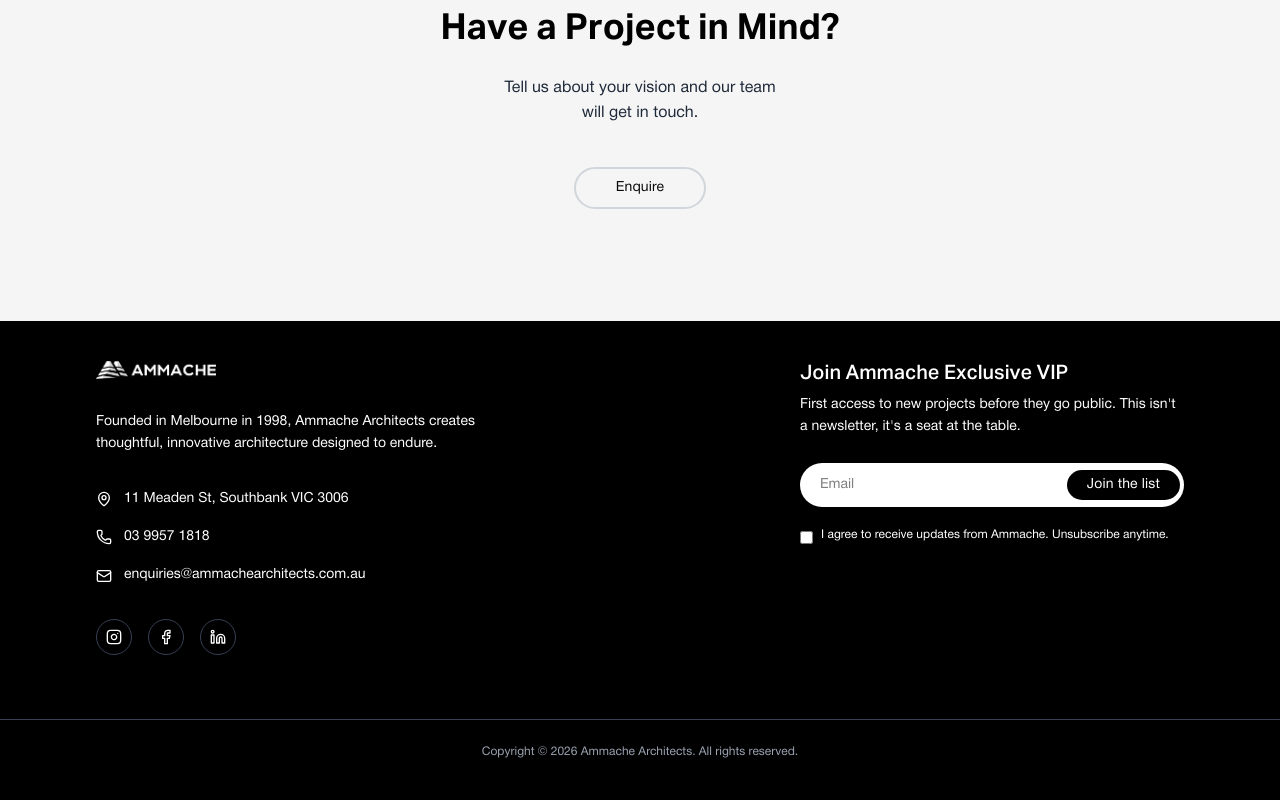
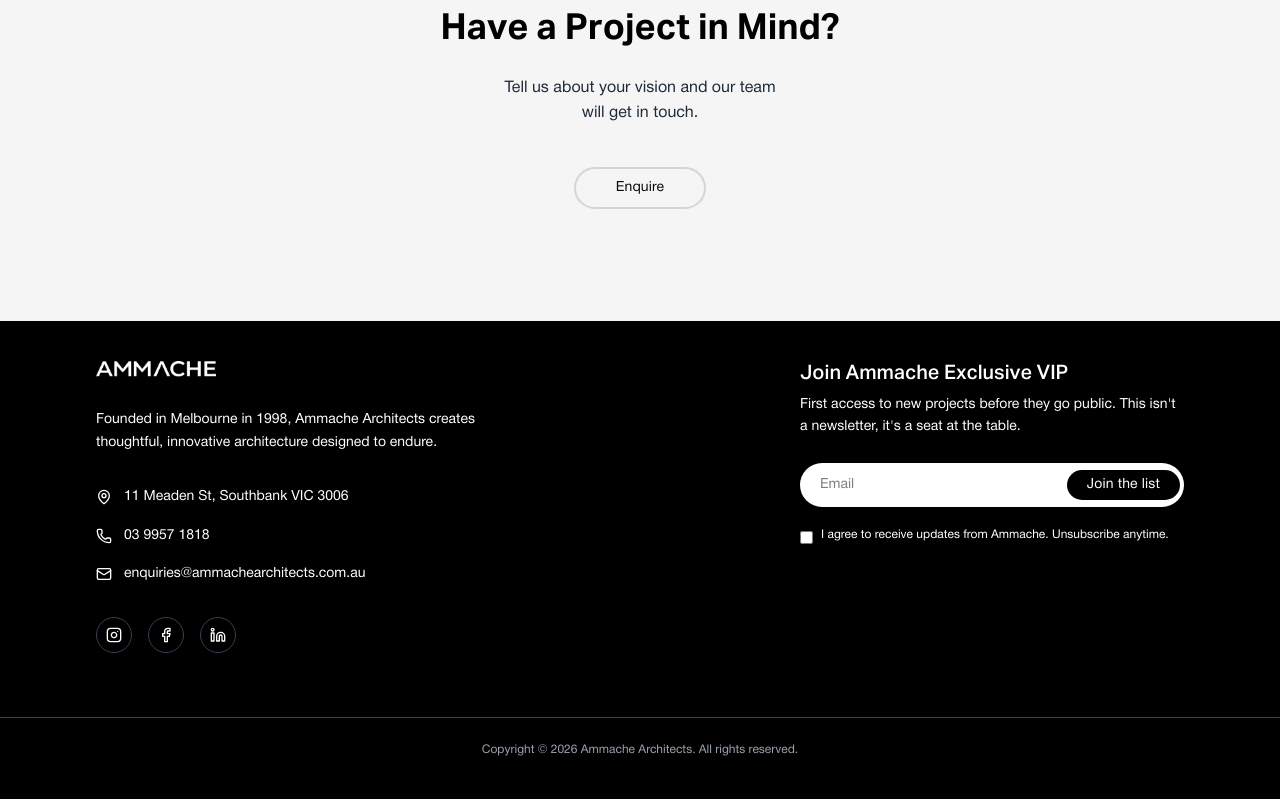
Before and after one commit to milkyano-cpu/ammache, a Next.js app: page / in a window 1280 px wide. Shown: the part 3632-4432 px from the top of the page. Built offline with nearby package versions, Linux system fonts and the light colour scheme; no server answers; the database is empty.

Commit message:
Update : Animasi & Logo

```diff
--- a/app/globals.css
+++ b/app/globals.css
@@ -513,17 +513,18 @@
   /* 🔥 ikut naik + fade */
     @keyframes splashMove {
       0% {
-      transform: translate(-50%, -50%) scale(1) rotate(0deg);
+        transform: translate(-50%, -50%) scale(1);
+        opacity: 1;
       }
 
       100% {
-      transform: translate(-50%, -140%) scale(0.6) rotate(8deg);
+        transform: translate(-50%, -70%) scale(0.95); /* jangan -140% */
         opacity: 0;
       }
     }
 
     .splash-move {
-    animation: splashMove 0.8s ease forwards;
+      animation: splashMove 1.4s cubic-bezier(0.4, 0, 0.2, 1) forwards;
     }
 
   /* WRAPPER FULLSCREEN */
@@ -540,12 +541,13 @@
     0% {
       transform: translateY(0);
     }
+
     100% {
       transform: translateY(-100%);
     }
   }
 
   .splash-wrapper-exit {
-    animation: splashBgExit 0.9s cubic-bezier(0.22, 1, 0.36, 1) forwards;
+    animation: splashBgExit 1.5s cubic-bezier(0.22, 1, 0.36, 1) forwards;
   }
 }
--- a/components/layouts/footer.tsx
+++ b/components/layouts/footer.tsx
@@ -54,7 +54,7 @@ const Footer = () => {
             {/* LOGO + DESC */}
             <div className="text-center">
               <Image
-                src="/logo-ammache.png"
+                src="/ammache.png"
                 alt="Ammache"
                 width={140}
                 height={40}
@@ -103,7 +103,7 @@ const Footer = () => {
             {/* LEFT */}
             <div>
               <Image
-                src="/logo-ammache.png"
+                src="/ammache.png"
                 alt="Ammache"
                 width={120}
                 height={30}
--- a/components/layouts/header.tsx
+++ b/components/layouts/header.tsx
@@ -32,7 +32,13 @@ const Header = () => {
 
   useEffect(() => {
     const handleScroll = () => {
-      setScrolled(window.scrollY > 20)
+      const about = document.getElementById("about")
+
+      if (!about) return
+
+      const aboutTop = about.offsetTop
+
+      setScrolled(window.scrollY >= aboutTop - 100)
     }
 
     window.addEventListener("scroll", handleScroll)
@@ -51,7 +57,7 @@ const Header = () => {
           className="flex items-center cursor-pointer"
         >
           <Image
-            src={scrolled ? "/ammache-black.png" : "/ammache.png"} // 🔥 CHANGE
+            src={scrolled ? "/ammache-black.png" : "/ammache.png"}
             alt="Ammache"
             width={140}
             height={40}
--- a/components/sections/about/about.tsx
+++ b/components/sections/about/about.tsx
@@ -3,7 +3,7 @@ import Link from "next/link";
 
 export default function About() {
   return (
-    <section className="w-full py-20 px-6 md:px-12 lg:px-20 bg-white md:bg-[#f5f5f5] ">
+    <section id="about" className="w-full py-20 px-6 md:px-12 lg:px-20 bg-white md:bg-[#f5f5f5] ">
       <div className="max-w-7xl mx-auto space-y-12">
 
         {/* TOP TITLE */}
```
Lines whose indentation alone changed are shown as unchanged.
